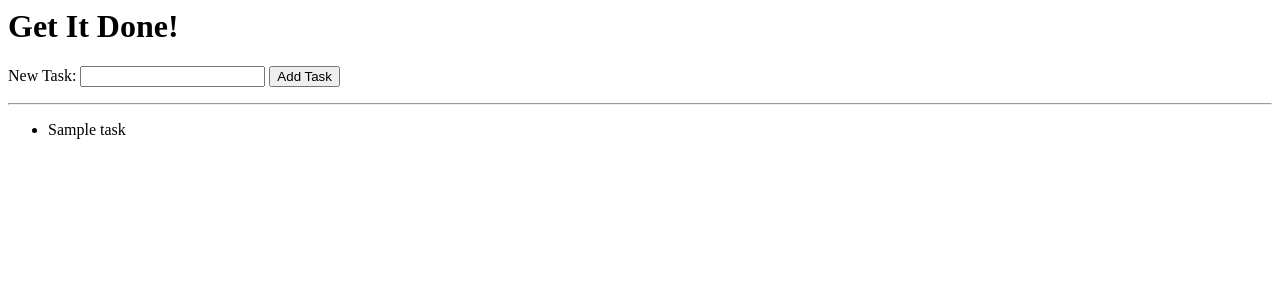
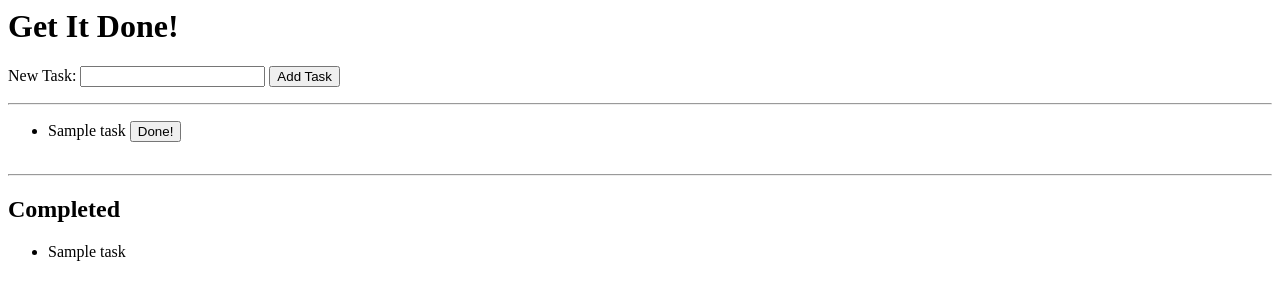
Before and after one commit to ctam91/get-it-done, a Flask app: template templates/todos.html in a window 1280 px wide. Shown: the top 300 px of the page. Run offline with Flask 2, Linux system fonts and the light colour scheme; tables that the repository leaves empty hold one stand-in row (values such as "Sample post"); the template is opened without the code that fills it: values that come from a table or form of the project are taken from there, most other values are stand-ins (such as "Sample title", 1, 10 or a date in 2020).

Commit message:
finish tutorial part 4

```diff
--- a/main.py
+++ b/main.py
@@ -3,17 +3,45 @@ from flask_sqlalchemy import SQLAlchemy
 
 app = Flask(__name__)
 app.config['DEBUG'] = True
-app.config['SQLALCHEMY_DATABASE_URI'] = 'mysql+pymysql://get-it-done:beproductive@localhost:8889'
+app.config['SQLALCHEMY_DATABASE_URI'] = 'mysql+pymysql://get-it-done:beproductive@localhost:8889/get-it-done' #connecting string
+app.config['SQLALCHEMY_ECHO'] = True #echo SQL commands generated by SQL Alchemy
+db = SQLAlchemy(app) #create db object. Our app will have properties as established by SQLAlchemy class.
 
-tasks = []
+class Task(db.Model):
+
+    id = db.Column(db.Integer, primary_key=True)
+    name = db.Column(db.String(120))
+    completed = db.Column(db.Boolean)
+    #store tasks. create persistent class to represent tasks to put data in db. Persistent classes are classes that are stored in databases. Each one needs an unique id (primary key). A name variable is also created to represent the name of the task. 'Completed" is also create to represent if a task is completed or not.
+    def __init__(self, name):
+        self.name = name
+        self.completed = False
+
+
 
 @app.route('/', methods=['POST', 'GET'])
 def index():
 
     if request.method == 'POST':
-        task = request.form['task']
-        tasks.append(task)
+        task_name = request.form['task']
+        new_task = Task(task_name)
+        db.session.add(new_task)
+        db.session.commit()
 
-    return render_template('todos.html', title="Get It Done!",  tasks=tasks)
+    tasks = Task.query.filter_by(completed=False).all()
+    completed_tasks = Task.query.filter_by(completed=True).all()
+    return render_template('todos.html', title="Get It Done!", tasks=tasks, completed_tasks=completed_tasks)
 
-app.run()
+@app.route('/delete-task', methods=['POST'])
+def delete_task():
+
+    task_id = int(request.form['task-id'])
+    task = Task.query.get(task_id)
+    task.completed = True
+    db.session.add(task)
+    db.session.commit()
+
+    return redirect('/')
+
+if __name__ == '__main__':
+    app.run()
--- a/templates/todos.html
+++ b/templates/todos.html
@@ -19,9 +19,24 @@
 
         <ul>
             {% for task in tasks %}
-            <li>{{task}}</li>
+            <li>{{task.name}}
+                <form method="POST" action="/delete-task" style="display:inline-block;">
+                    <input type="hidden" name="task-id" value="{{task.id}}" />
+                    <input type="submit" value="Done!" />
+                </form>
+            </li>
             {% endfor %}
         </ul>
 
     {% endif %}
+
+    <hr />
+
+    <h2> Completed </h2>
+
+    <ul>
+        {% for task in completed_tasks %}
+        <li>{{task.name}}</li>
+        {% endfor %}
+    </ul>
 {% endblock %}
```
